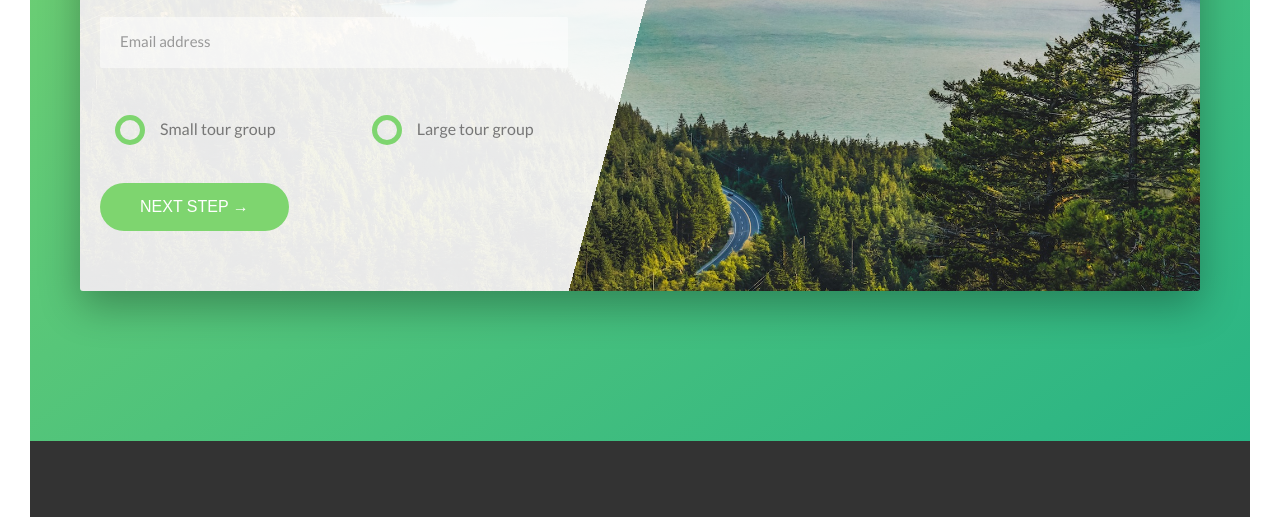
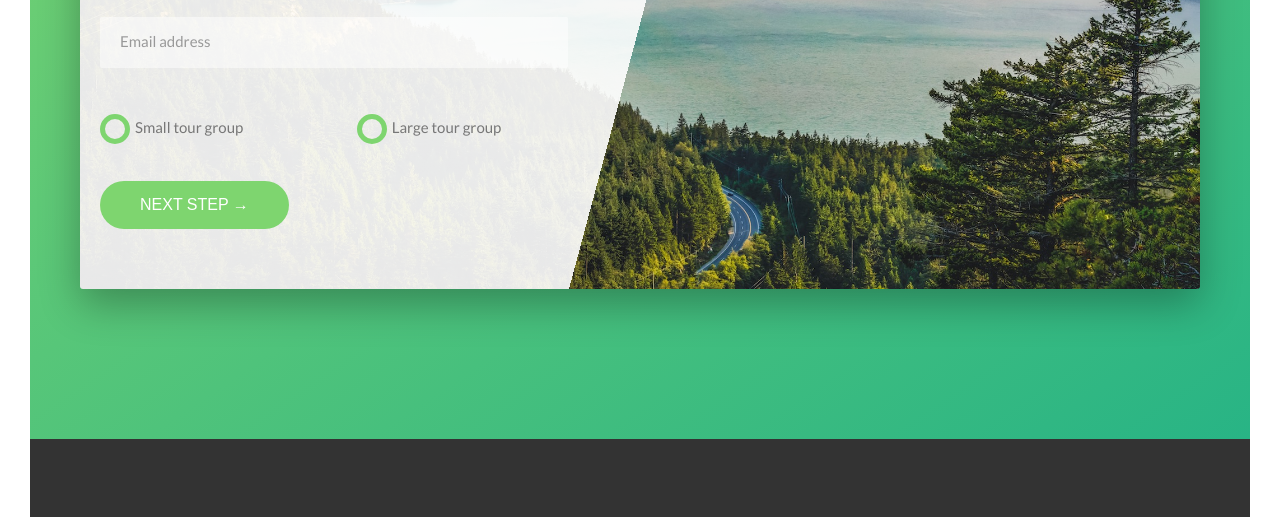
Before and after one commit to A-Virus9/Vanilla-Web, a plain HTML site: page Natours/index.html in a window 1280 px wide. Shown: the part 5098-5615 px from the top of the page. Drawn offline with Linux system fonts and the light colour scheme.

Commit message:
Fix minor form bug

```diff
--- a/Natours/css/style.css
+++ b/Natours/css/style.css
@@ -503,10 +503,10 @@ body {
   display: inline-block; }
 
 .form__radio-label {
-  font-size: 1.6rem;
+  font-size: 1.5rem;
   cursor: pointer;
   position: relative;
-  padding: 0 0 1rem 4.5rem; }
+  padding: 0 0 1rem 2rem; }
 
 .form__radio-button {
   height: 3rem;
@@ -516,7 +516,7 @@ body {
   display: inline-block;
   position: absolute;
   top: -.4rem;
-  left: 0rem; }
+  left: -1.5rem; }
   .form__radio-button::after {
     content: "";
     display: block;
```
